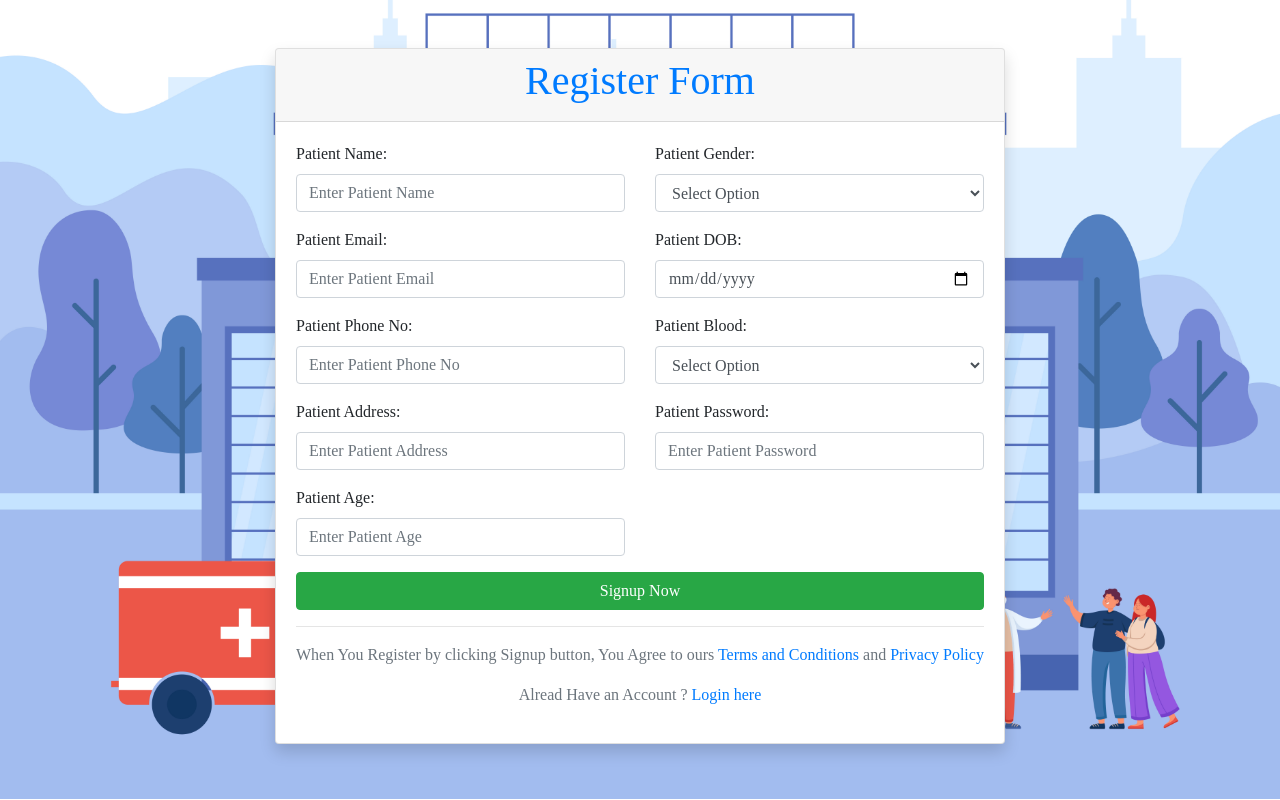
After one commit to Unique982/Hospital-Management-System-Project, a PHP site: page /admin/register.php in a window 1280 px wide. The commit adds this page. Run offline with PHP 8.4, Linux system fonts and the light colour scheme.

Commit message:
day 9 upload code

```diff
--- a/admin/includes/navbar.php
+++ b/admin/includes/navbar.php
@@ -338,7 +338,7 @@
                         Activity Log
                     </a>
                     <div class="dropdown-divider"></div>
-                    <a class="dropdown-item" href="#" data-toggle="modal" data-target="#logoutModal">
+                    <a class="dropdown-item" href="./login.php" data-toggle="modal" data-target="#logoutModal">
                         <i class="fas fa-sign-out-alt fa-sm fa-fw mr-2 text-gray-400"></i>
                         Logout
                     </a>
@@ -369,7 +369,7 @@
                 <div class="modal-body">Select "Logout" below if you are ready to end your current session.</div>
                 <div class="modal-footer">
                     <button class="btn btn-secondary" type="button" data-dismiss="modal">Cancel</button>
-                    <a class="btn btn-primary" href="login.html">Logout</a>
+                    <a class="btn btn-primary" href="./login.php">Logout</a>
                 </div>
             </div>
         </div>
--- /dev/null
+++ b/admin/patient_dashboard.php
@@ -0,0 +1 @@
+<h1>Welcome patient page</h1>
--- /dev/null
+++ b/admin/register.php
@@ -0,0 +1,156 @@
+<?php
+session_start();
+include('../database/config.php');
+if(isset($_POST['add_patient'])){
+    $pt_name = mysqli_real_escape_string($conn, $_POST['pt_name']);
+    $pt_email = mysqli_real_escape_string($conn, $_POST['pt_email']);
+    $pt_phone = mysqli_real_escape_string($conn, $_POST['pt_phone']);
+    $pt_address = mysqli_real_escape_string($conn,$_POST['pt_address']);
+    $pt_dob = mysqli_real_escape_string($conn,$_POST['pt_dob']);
+    $pt_age = mysqli_real_escape_string($conn,$_POST['pt_age']);
+    $pt_sex = mysqli_real_escape_string($conn,$_POST['pt_sex']);
+    $pt_blood = mysqli_real_escape_string($conn,$_POST['pt_blood']);
+    $pt_password = mysqli_real_escape_string($conn,$_POST['pt_password']);
+
+    // check user already exists or not
+    $select_query = "SELECT  email, phone FROM `patient` WHERE email = '$pt_email' OR phone='$pt_phone'";
+    $result = mysqli_query($conn, $select_query) or die("Query failed");
+    if(mysqli_num_rows($result) >0){
+
+    $_SESSION['alert'] =" Patient Already Add ";
+    $_SESSION['alert_code'] ="info";
+    header("Location:login.php");
+
+    }
+    else{
+        $insert_query = "INSERT INTO `patient`( `name`, `age`, `sex`, `dob`, `blood_group`, `address`, `phone`, `password`, `email`)
+        VALUES('$pt_name','$pt_age','$pt_sex','$pt_dob','$pt_blood','$pt_address','$pt_phone','$pt_password','$pt_email')";
+      if(mysqli_query($conn, $insert_query)){
+
+    $_SESSION['alert'] ="Patient Add Successfully ";
+    $_SESSION['alert_code'] ="success";
+    header("Location:login.php");
+    exit();
+      }
+      else{
+    $_SESSION['alert'] ="Failed";
+    $_SESSION['alert_code'] ="error";
+      }
+    }
+}
+?>
+
+<!doctype html>
+<html lang="en">
+  <head>
+    <title>Login Page</title>
+    <!-- Required meta tags -->
+    <meta charset="utf-8">
+    <meta name="viewport" content="width=device-width, initial-scale=1, shrink-to-fit=no">
+
+    <!-- Bootstrap CSS -->
+    <link rel="stylesheet" href="https://stackpath.bootstrapcdn.com/bootstrap/4.3.1/css/bootstrap.min.css" integrity="sha384-ggOyR0iXCbMQv3Xipma34MD+dH/1fQ784/j6cY/iJTQUOhcWr7x9JvoRxT2MZw1T" crossorigin="anonymous">
+  </head>
+  <style>
+    body{
+        font-family: 'Times New Roman';
+        background-image: url("../assets/images/Tiny doctors and patients near hospital flat vector illustration.jpg");
+    background-repeat: no-repeat;
+    background-size: cover;
+    background-position: center;
+    }
+</style>
+  <body>
+      <div class="container mt-5 ">
+        <div class="row justify-content-center">
+            <div class="col-md-8">
+                <div class="card shadow">
+                <div class="card-header text-center text-primary p-2">
+                <h1> Register Form</h1>
+                </div>
+                <div class="card-body">
+                <form action="" method="POST" enctype="multipart/form-data">
+                <div class="row">
+                <div class="col-md-6">
+                        <div class="form-group">
+                            <label>Patient Name:</label>
+                            <input type="text" name="pt_name" class="form-control" placeholder="Enter Patient Name">
+                        </div>
+                        <div class="form-group md-6">
+                            <label>Patient Email:</label>
+                            <input type="email" name="pt_email" class="form-control" placeholder="Enter Patient Email">
+                        </div>
+                        <div class="form-group">
+                            <label>Patient Phone No:</label>
+                            <input type="number" name="pt_phone" class="form-control" placeholder="Enter Patient Phone No">
+                        </div>
+                        <div class="form-group">
+                            <label>Patient Address:</label>
+                            <input type="text" name="pt_address" class="form-control" placeholder="Enter Patient Address">
+                        </div>
+                        <div class="form-group">
+                            <label>Patient Age:</label>
+                            <input type="number" name="pt_age" class="form-control" placeholder="Enter Patient Age">
+                        </div>
+                        </div>
+                        <div class="col-md-6">
+                        <div class="form-group">
+                            <label>Patient Gender:</label>
+                          <select name="pt_sex" id="sex" class="form-control">
+                            <option selected>Select Option</option>
+                            <option value="male">Male</option>
+                            <option value="female">Female</option>
+                            <option value="other">Other</option>
+                          </select>
+                        </div>
+                        <div class="form-group">
+                            <label>Patient DOB:</label>
+                            <input type="date" name="pt_dob" class="form-control" placeholder="Enter Patient Name">
+                        </div>
+                        <div class="form-group">
+                            <label>Patient Blood:</label>
+                          <select name="pt_blood" id="" class="form-control">
+                            <option selected>Select Option</option>
+                            <option value="A+">A+</option>
+                            <option value="A-">A-</option>
+                            <option value="B+">B+</option>
+                            <option value="B-">B-</option>
+                            <option value="AB+">AB+</option>
+                            <option value="AB-">AB-</option>
+                            <option value="O+">O+</option>
+                            <option value="O-">O-</option>
+                          </select>
+                        </div>
+                        <div class="form-group">
+                            <label>Patient Password:</label>
+                            <input type="password" name="pt_password" class="form-control" placeholder="Enter Patient Password">
+                        </div>
+                        </div>
+</div>
+                        <div class="form-group">
+                            <button type="submit" name="add_patient" class="btn btn-success w-100">Signup Now</button>
+                        </div>
+                        <hr>
+                <div class="form-group">
+                    <p class="text-muted">
+         When You Register by clicking Signup button, You Agree to ours
+         <a href="#">Terms and Conditions</a> and <a href="#">Privacy Policy</a>
+                    </p>
+    <p class="text-center text-muted">Alread Have an Account ?
+        <a href="login.php">Login here</a>
+    </p>
+</div>
+            </form>
+
+             </div>
+                </div>
+                </div>
+            </div>
+        </div>
+      </div>
+      <?php
+include('includes/scripts.php');
+
+?>
+  </body>
+</html>
```
Also changed, not shown: admin/forgot_password.php (+0 -9 lines), admin/login.php (+64 -5 lines).
